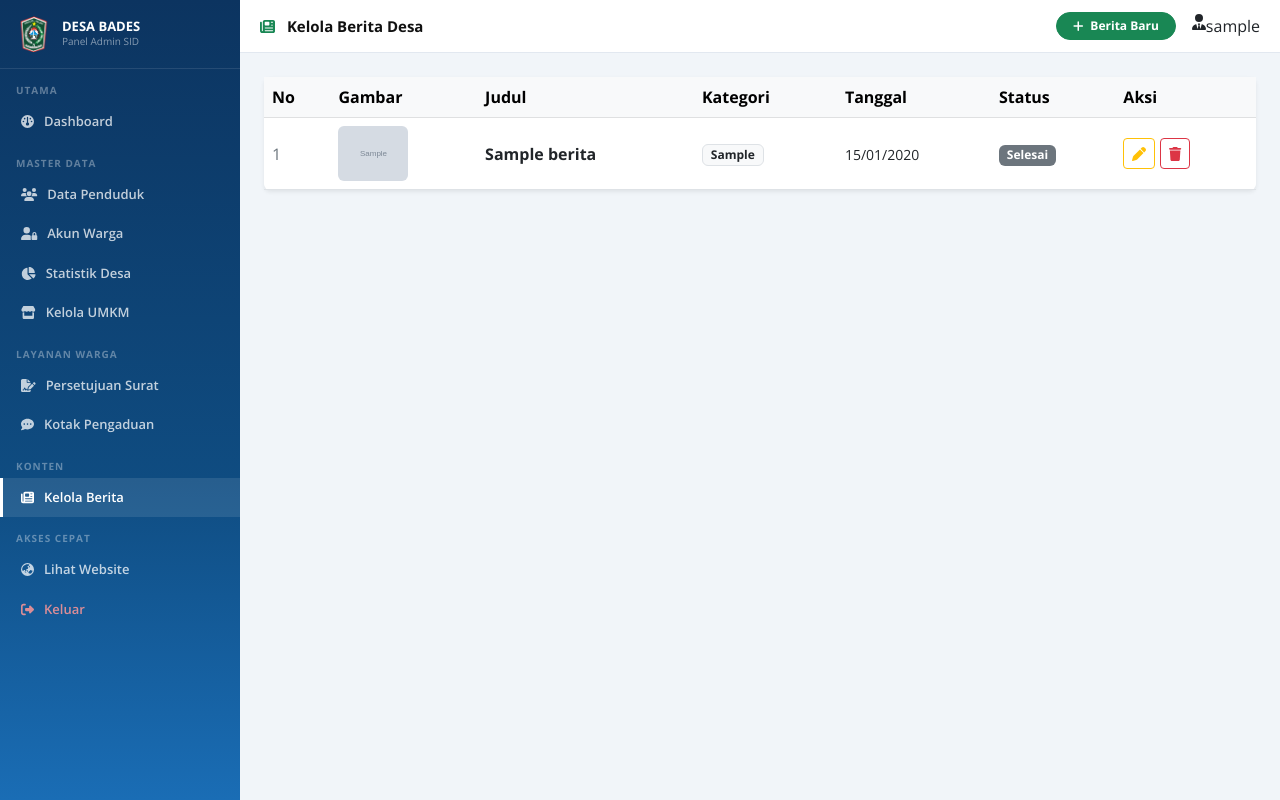
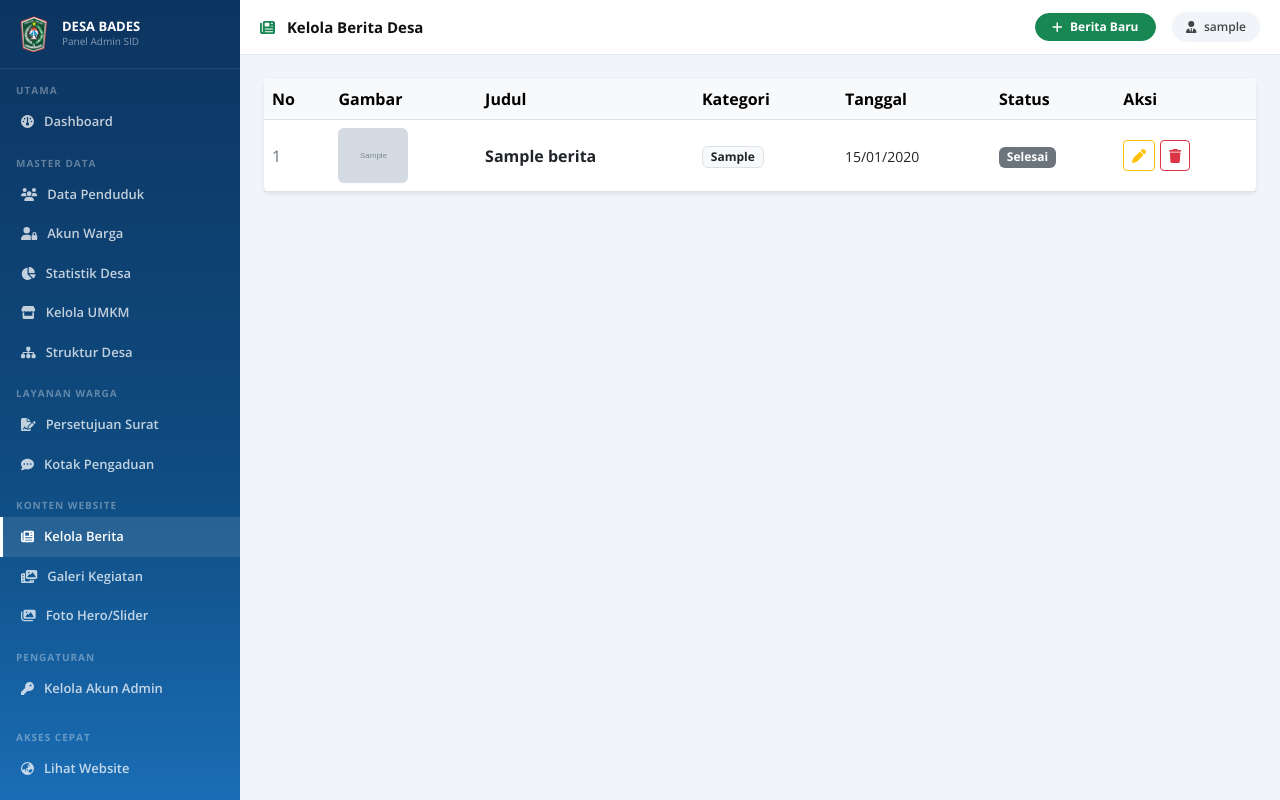
Before and after one commit to dzulkifli99/SID_bades, a PHP site: page /admin_berita.php in a window 1280 px wide. Run offline with PHP 8.4, Linux system fonts and the light colour scheme; the visitor is signed in with stand-in values (Sample User, id 1); tables that the repository leaves empty or names only in its code hold one stand-in row (values such as "Sample post"); grey boxes marked "Sample" are stand-in pictures; some libraries are stand-ins or nearby versions.

```diff
--- a/sidebar.php
+++ b/sidebar.php
@@ -9,6 +9,8 @@ $q_ns = mysqli_query($koneksi, "SELECT COUNT(*) as n FROM layanan_surat WHERE st
 $notif_surat = $q_ns ? mysqli_fetch_assoc($q_ns)['n'] : 0;
 $q_np = mysqli_query($koneksi, "SELECT COUNT(*) as n FROM pengaduan WHERE status='Baru'");
 $notif_pengaduan = $q_np ? mysqli_fetch_assoc($q_np)['n'] : 0;
+$q_nw = mysqli_query($koneksi, "SELECT COUNT(*) as n FROM warga_akun WHERE status_akun='Menunggu'");
+$notif_warga = $q_nw ? mysqli_fetch_assoc($q_nw)['n'] : 0;
 ?>
 <style>
 /* Admin Sidebar — shared across all admin pages */
@@ -34,6 +36,7 @@ $notif_pengaduan = $q_np ? mysqli_fetch_assoc($q_np)['n'] : 0;
 .sidebar-item.danger { color: rgba(255,150,150,0.85); }
 .sidebar-item.danger:hover { background: rgba(255,100,100,0.1); color: #fca5a5; }
 .sidebar-badge { background: #ef4444; font-size: 10px; padding: 1px 7px; border-radius: 10px; margin-left: auto; color: #fff; }
+.sidebar-divider { height: 1px; background: rgba(255,255,255,0.07); margin: 4px 16px; }
 
 /* Admin Main Layout */
 .admin-main { margin-left: 240px; min-height: 100vh; }
@@ -44,6 +47,12 @@ $notif_pengaduan = $q_np ? mysqli_fetch_assoc($q_np)['n'] : 0;
     position: sticky; top: 0; z-index: 100;
 }
 .admin-topbar .page-title { font-weight: 700; font-size: 15px; color: #111; }
+.admin-topbar .user-pill {
+    display: flex; align-items: center; gap: 8px;
+    background: #f1f5f9; border-radius: 20px; padding: 6px 14px;
+    font-size: 12px; font-weight: 600; color: #444;
+}
+.admin-topbar .user-pill i { color: #0f4c81; }
 .sidebar-overlay { display: none; position: fixed; inset: 0; background: rgba(0,0,0,0.4); z-index: 199; }
 .sidebar-overlay.show { display: block; }
 .sidebar-toggle { display: none; }
@@ -72,9 +81,13 @@ $notif_pengaduan = $q_np ? mysqli_fetch_assoc($q_np)['n'] : 0;
 
     <div class="sidebar-section">Master Data</div>
     <a href="admin_penduduk.php" class="sidebar-item <?= $current_page=='admin_penduduk.php'?'active':'' ?>"><i class="fa-solid fa-users"></i> Data Penduduk</a>
-    <a href="admin_akun_warga.php" class="sidebar-item <?= $current_page=='admin_akun_warga.php'?'active':'' ?>"><i class="fa-solid fa-user-lock"></i> Akun Warga</a>
+    <a href="admin_akun_warga.php" class="sidebar-item <?= $current_page=='admin_akun_warga.php'?'active':'' ?>">
+        <i class="fa-solid fa-user-lock"></i> Akun Warga
+        <?php if($notif_warga>0): ?><span class="sidebar-badge" style="background:#f59e0b;"><?= $notif_warga ?></span><?php endif; ?>
+    </a>
     <a href="admin_statistik.php" class="sidebar-item <?= $current_page=='admin_statistik.php'?'active':'' ?>"><i class="fa-solid fa-chart-pie"></i> Statistik Desa</a>
     <a href="admin_umkm.php" class="sidebar-item <?= $current_page=='admin_umkm.php'?'active':'' ?>"><i class="fa-solid fa-store"></i> Kelola UMKM</a>
+    <a href="admin_struktur.php" class="sidebar-item <?= $current_page=='admin_struktur.php'?'active':'' ?>"><i class="fa-solid fa-sitemap"></i> Struktur Desa</a>
 
     <div class="sidebar-section">Layanan Warga</div>
     <a href="admin_surat.php" class="sidebar-item <?= $current_page=='admin_surat.php'?'active':'' ?>">
@@ -86,9 +99,15 @@ $notif_pengaduan = $q_np ? mysqli_fetch_assoc($q_np)['n'] : 0;
         <?php if($notif_pengaduan>0): ?><span class="sidebar-badge"><?= $notif_pengaduan ?></span><?php endif; ?>
     </a>
 
-    <div class="sidebar-section">Konten</div>
+    <div class="sidebar-section">Konten Website</div>
     <a href="admin_berita.php" class="sidebar-item <?= $current_page=='admin_berita.php'?'active':'' ?>"><i class="fa-solid fa-newspaper"></i> Kelola Berita</a>
+    <a href="admin_kegiatan.php" class="sidebar-item <?= $current_page=='admin_kegiatan.php'?'active':'' ?>"><i class="fa-solid fa-photo-film"></i> Galeri Kegiatan</a>
+    <a href="admin_hero.php" class="sidebar-item <?= $current_page=='admin_hero.php'?'active':'' ?>"><i class="fa-solid fa-images"></i> Foto Hero/Slider</a>
 
+    <div class="sidebar-section">Pengaturan</div>
+    <a href="admin_akun.php" class="sidebar-item <?= $current_page=='admin_akun.php'?'active':'' ?>"><i class="fa-solid fa-key"></i> Kelola Akun Admin</a>
+
+    <div class="sidebar-divider"></div>
     <div class="sidebar-section">Akses Cepat</div>
     <a href="index.php" target="_blank" class="sidebar-item"><i class="fa-solid fa-earth-asia"></i> Lihat Website</a>
     <a href="logout.php" class="sidebar-item danger"><i class="fa-solid fa-right-from-bracket"></i> Keluar</a>
```
